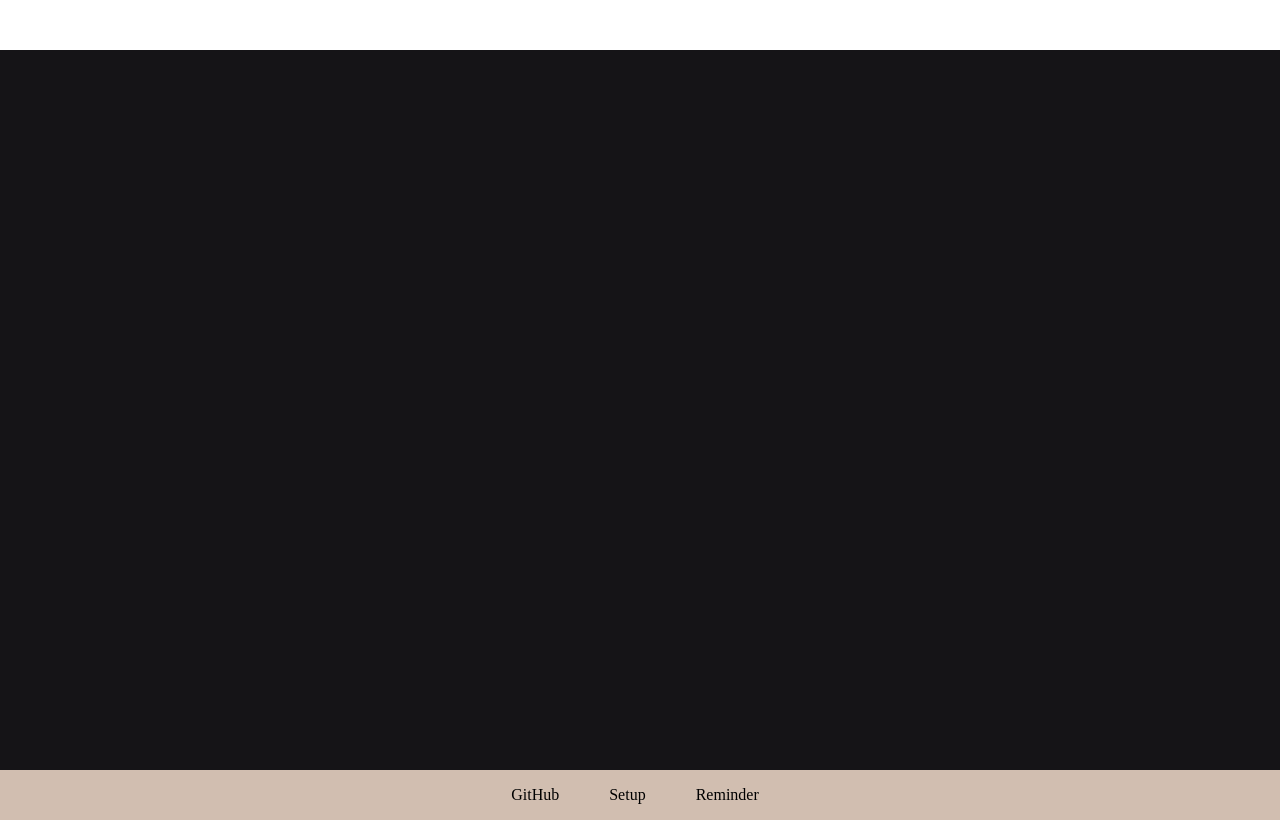
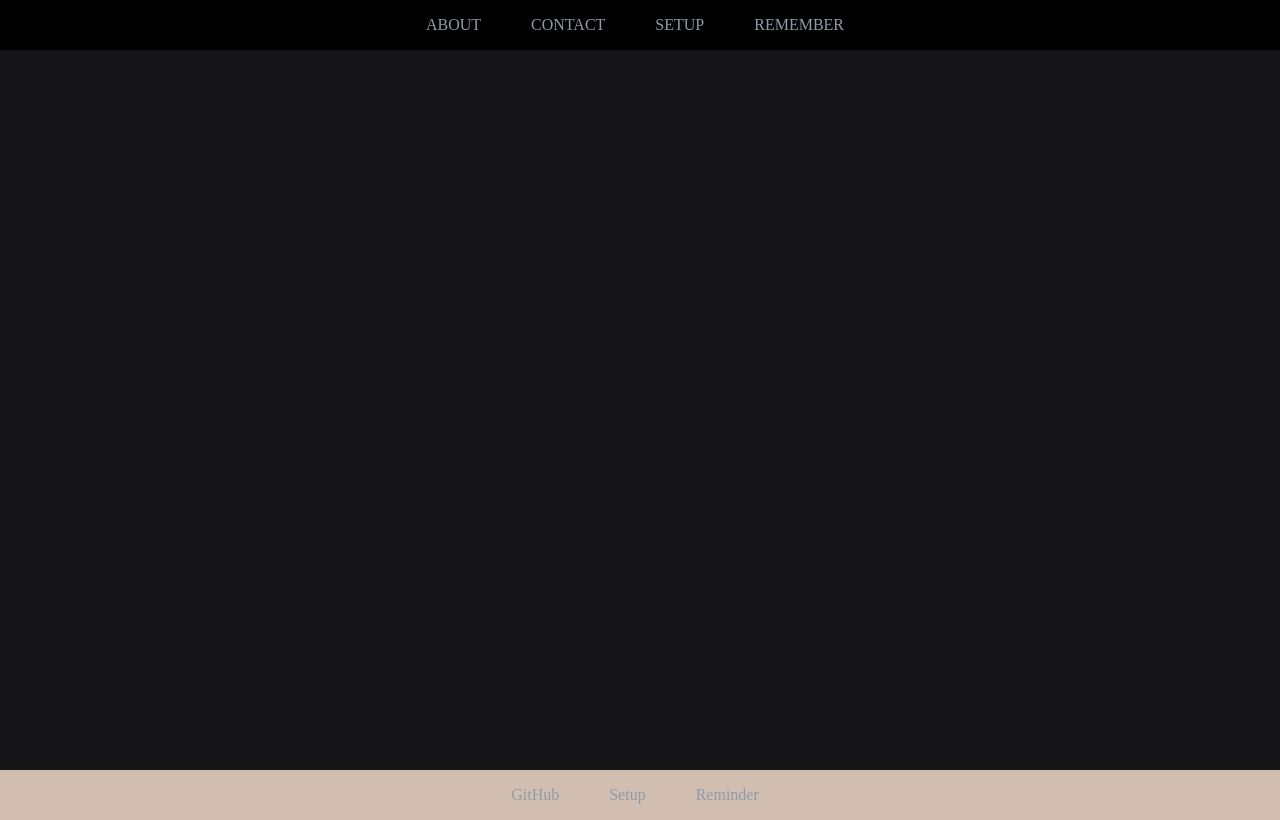
Before and after one commit to Fermn/vanilla-vite, a website built with Vite: page index.html in a window 1280 px wide. Built offline with nearby package versions, Linux system fonts and the light colour scheme.

Commit message:
upcase nav items and change color on hover

```diff
--- a/components/nav.css
+++ b/components/nav.css
@@ -1,22 +1,30 @@
+:root {
+  --transitions-duration: 0.2s;
+  --colors-primary:#f2f2f2;
+}
+
 nav {
+    display: flex;
     height: 50px;
+    background-color:black;
   }
 
   nav > ul {
     display: flex;
-    color: white;
-    list-style-type: none;
+    border: 1px black solid;
     margin: 0 auto;
     width: 50%;
-    line-height: 50px;
-    justify-content: space-around;
+    align-items: center;
+    justify-content: center;
   }
 
-  a {
-    color: white;
+  li > a {
+    color: #8f9ba8;
+    transition: color var(--transitions-duration: 0.2s;) ease-in-out;
     text-decoration: none;
   }
 
-  a:hover {
-    color: #d3d0cb;
+
+  li > a:hover {
+    color: var(--colors-primary);
   }
--- a/index.html
+++ b/index.html
@@ -8,10 +8,10 @@
   <body>
     <nav>
       <ul>
-        <li><a href="#">github</a></li>
-        <li><a href="#">X</a></li>
-        <li><a href="#">email</a></li>
-        <li><a href="#">vscoK</a></li>
+        <li><a href="#">ABOUT</a></li>
+        <li><a href="#">CONTACT</a></li>
+        <li><a href="#">SETUP</a></li>
+        <li><a href="#">REMEMBER</a></li>
       </ul>
     </nav>
     <main></main>
```
